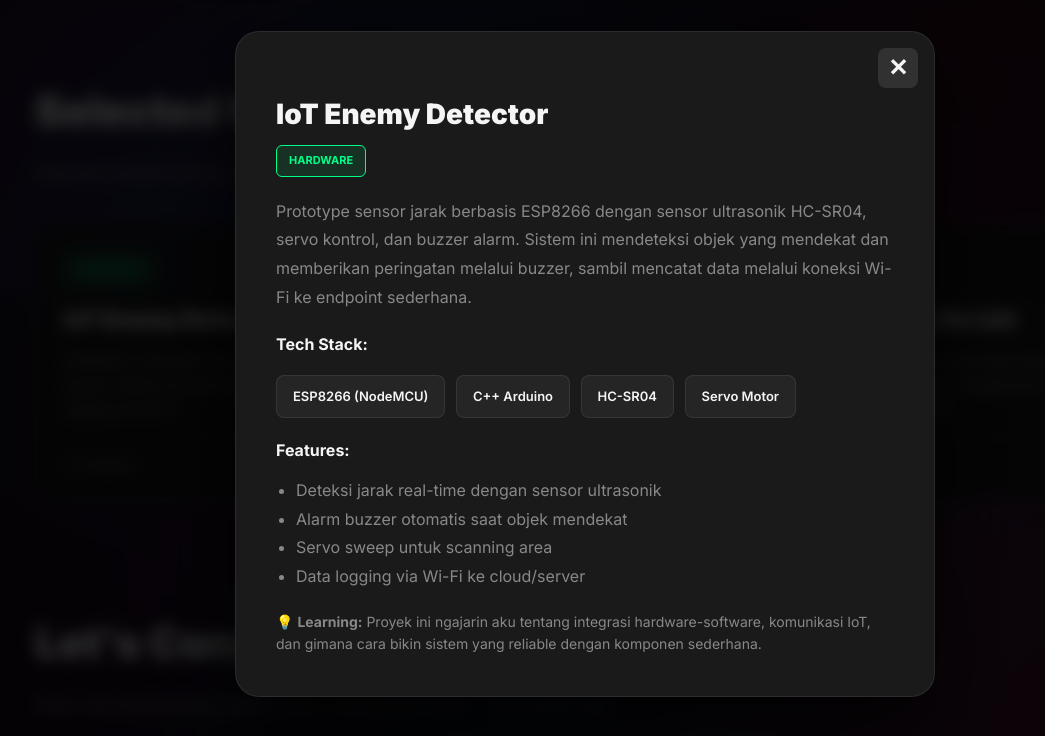
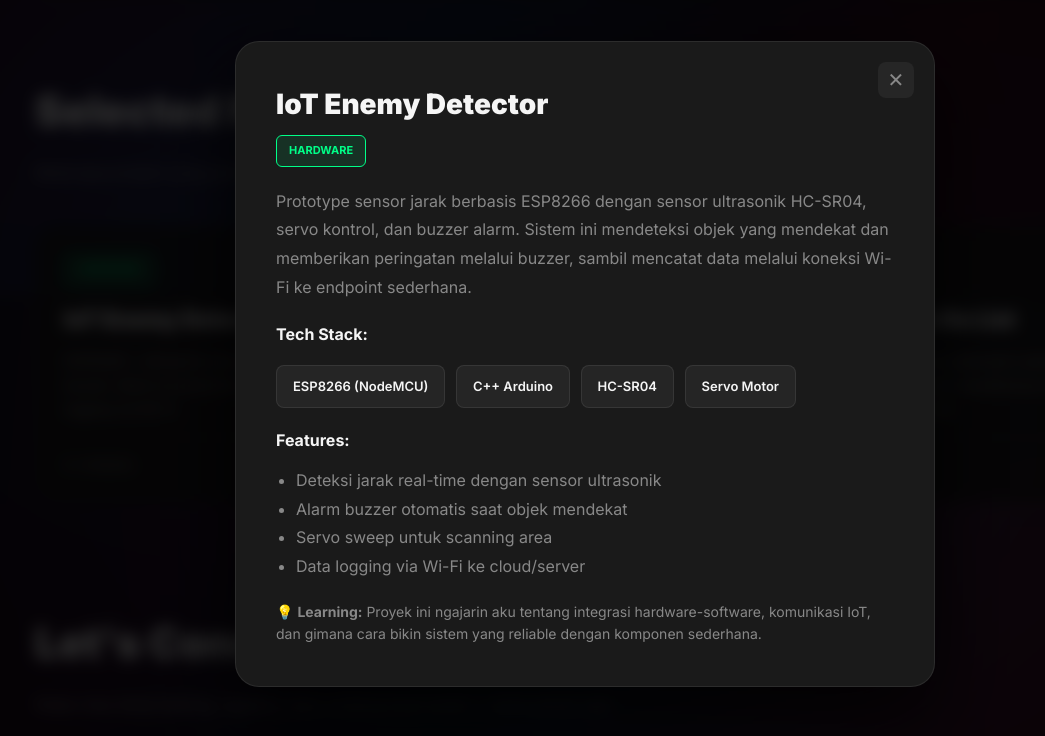
Before and after one commit to SandiRahman/portofolio, a plain HTML site: page index.html in a window 1280 px wide. Both pictures are taken after a click on the element 265 px from the left and 2469 px from the top of the page. Shown: the part 2105-2841 px from the top of the page, without its empty margins (55-1100 px from the left). Drawn offline with Linux system fonts and the light colour scheme.

Commit message:
Add files via upload

```diff
--- a/index.html
+++ b/index.html
@@ -6,6 +6,7 @@
   <title>Sandi Rahman — Portfolio</title>
   <meta name="description" content="Sandi Rahman — Developer, Organizer & Creative Thinker" />
   <link rel="preconnect" href="https://fonts.gstatic.com" crossorigin>
+  <link rel="icon" type="image/jpg" href="image.jpg">
   <link href="https://fonts.googleapis.com/css2?family=Inter:wght@300;400;600;700;900&display=swap" rel="stylesheet">
   <style>
     :root{
@@ -470,41 +471,32 @@
       justify-content:center;
       padding:20px;
       z-index:1000;
-      overflow-y: auto;
     }
     .modal-content{
       max-width:700px;
       width:100%;
       background:var(--card);
       border-radius:var(--radius);
-      padding:60px 40px 40px 40px;
+      padding:40px;
       border:1px solid rgba(255,255,255,0.08);
       box-shadow:0 30px 80px rgba(0,0,0,0.8);
       position:relative;
-      margin: auto;
-      max-height: 90vh;
-      overflow-y: auto;
     }
     .modal-close{
       position:absolute;
-      top:16px;right:16px;
-      background:rgba(255,255,255,0.1);
+      top:20px;right:20px;
+      background:rgba(255,255,255,0.05);
       border:none;
-      width:40px;height:40px;
+      width:36px;height:36px;
       border-radius:8px;
-      color:var(--white);
-      font-size:24px;
+      color:var(--muted);
+      font-size:20px;
       cursor:pointer;
       transition:all .3s;
-      z-index: 10;
-      display: flex;
-      align-items: center;
-      justify-content: center;
-      font-weight: bold;
     }
     .modal-close:hover{
-      background:rgba(255,255,255,0.2);
-      transform: rotate(90deg);
+      background:rgba(255,255,255,0.1);
+      color:var(--white);
     }
 
     /* Responsive */
@@ -552,7 +544,7 @@
       <section class="hero">
         <div class="hero-left">
           <h1>
-            Hai, guys gua <span class="gradient">Sandi</span>.<br>
+            Hi guys gua <span class="gradient">Sandi</span>.<br>
             Developer & <span class="gradient">Gamer</span>.
           </h1>
           <p>
@@ -746,19 +738,19 @@
             </div>
             <div class="contact-item">
               <strong>💻 GitHub</strong>
-              <a href="https://github.com/SandiRahman" target="_blank">github.com/SandiRahman</a>
+              <a href="https://github.com/SandiRahman" target="_blank">Github Sandi</a>
             </div>
             <div class="contact-item">
               <strong>📷 Instagram</strong>
-              <a href="https://instagram.com/sandi" target="_blank">@sandi</a>
+              <a href="https://instagram.com/sandi_rhman" target="_blank">this is my Instagram account</a>
             </div>
             <div class="contact-item">
               <strong>🎵 Spotify</strong>
-              <a href="https://open.spotify.com/user/sandi" target="_blank">spotify/sandi</a>
+              <a href="https://open.spotify.com/playlist/712dGZGNCQRuFn4mEG9YVD?si=o3MgHLvJS2OBSEDjKxgwbA" target="_blank">Spotify</a>
             </div>
             <div class="contact-item">
               <strong>🎬 TikTok</strong>
-              <a href="https://tiktok.com/@sandi" target="_blank">@sandi</a>
+              <a href="https://tiktok.com/@sndirhman" target="_blank">My Tiktok Account</a>
             </div>
           </div>
 
```
